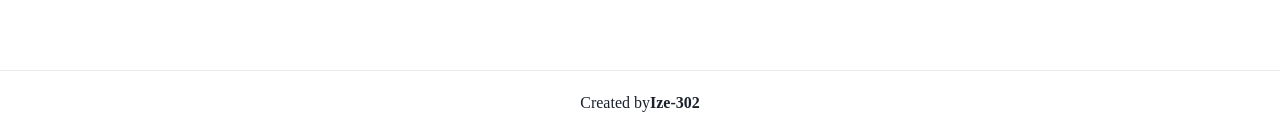
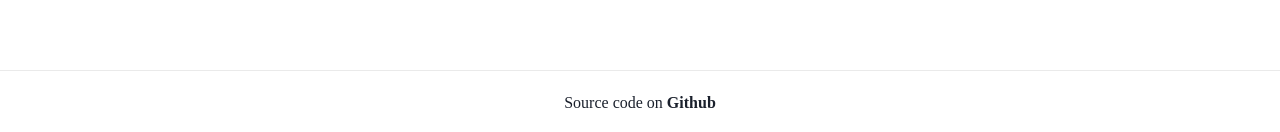
Before and after one commit to ize-302/manage-repos, a Next.js app: page / in a window 1280 px wide. Shown: the part 665-797 px from the top of the page. Built offline with nearby package versions, Linux system fonts and the light colour scheme; a web font is replaced by a local one.

Commit message:
update footer

```diff
--- a/components/Footer.js
+++ b/components/Footer.js
@@ -1,4 +1,4 @@
-import { Flex } from "@chakra-ui/react";
+import { Flex, Text } from "@chakra-ui/react";
 const Footer = () => {
   return (
     <Flex
@@ -8,10 +8,12 @@ const Footer = () => {
       borderTop="1px solid rgb(234, 234, 234)"
       paddingY={5}
     >
-      Created by
-      <a target="_blank" href="https://github.com/ize-302">
-        <b> Ize-302</b>
-      </a>
+      <Text>
+        Source code on{" "}
+        <a target="_blank" href="https://github.com/ize-302/manage-repos">
+          <b>Github</b>
+        </a>
+      </Text>
     </Flex>
   );
 };
```
